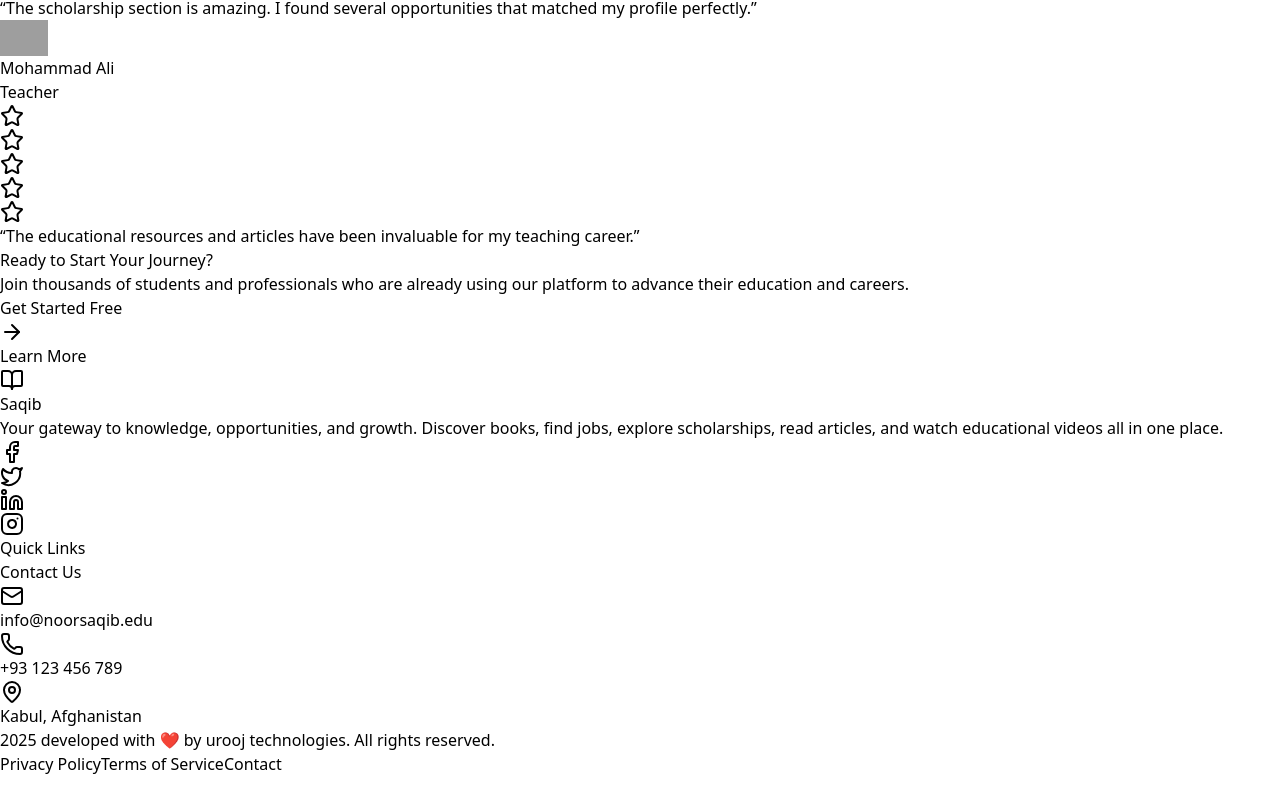
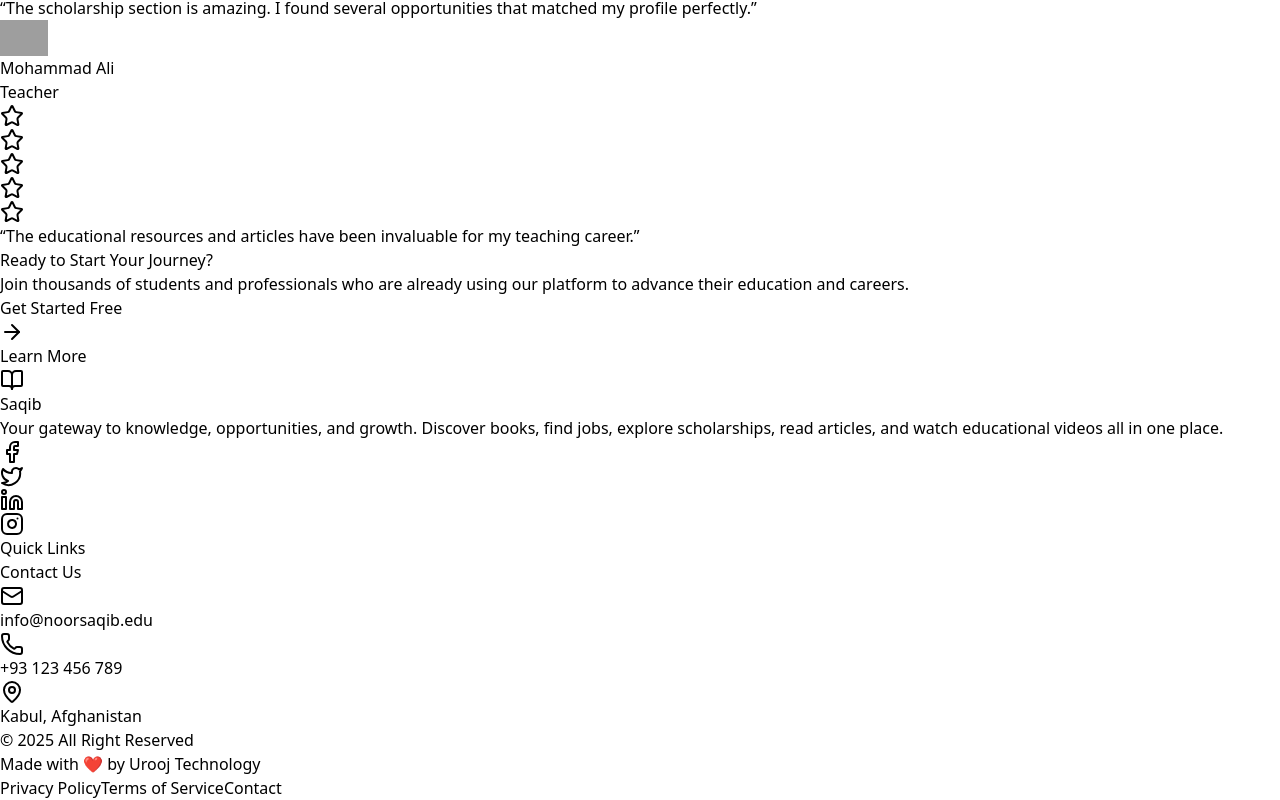
Before and after one commit to urooj-technology/Saqib-Education-Hub, a Next.js app: page / in a window 1280 px wide. Shown: the part 1852-2652 px from the top of the page. Before the commit the page ends 2628 px from the top, so only its background shows below. Built offline with nearby package versions, Linux system fonts and the light colour scheme; grey boxes are pictures that could not be loaded.

Commit message:
the copy right updaete is done

```diff
--- a/src/components/Footer.js
+++ b/src/components/Footer.js
@@ -88,10 +88,12 @@ export default function Footer({ translations }) {
 
           {/* Bottom bar */}
           <div className="border-t border-gray-800 mt-8 pt-8 flex flex-col md:flex-row justify-between items-center">
-          <p className="text-gray-400 text-sm">
-            {/* © 2024 Noor Saqib Education Hub. All rights reserved. */}
-            {new Date().getFullYear()} developed with ❤️ by  <a href="https://uroojtech.com" className="text-white hover:text-gray-300 transition-colors">urooj technologies</a>. All rights reserved.
+            <div className="text-gray-400 text-sm text-center md:text-left">
+              <p>© 2025 All Right Reserved</p>
+              <p className="mt-1">
+                Made with ❤️ by <a href="https://uroojtech.com" className="text-white hover:text-gray-300 transition-colors">Urooj Technology</a>
               </p>
+            </div>
             <div className="flex space-x-6 mt-4 md:mt-0">
               <Link href="/privacy" className="text-gray-400 hover:text-white text-sm transition-colors">
                 Privacy Policy
```
Lines whose indentation alone changed are shown as unchanged.
